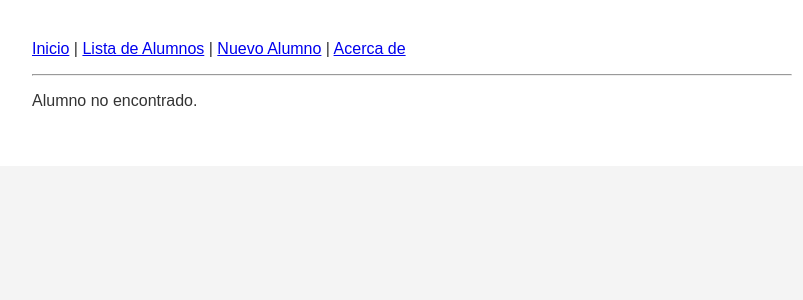
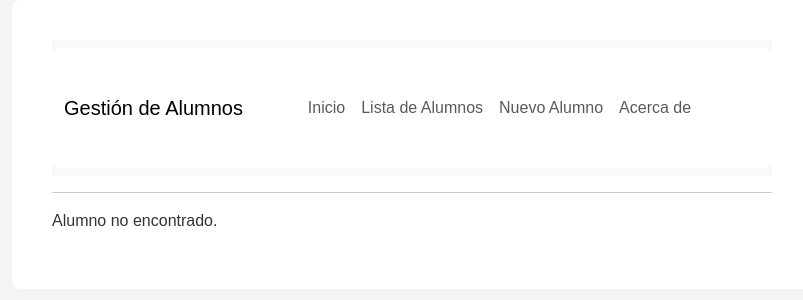
Before and after one commit to Colturas/TP05_PV_2025GRUPO13, a React (Vite) app in the folder TP05_PV_2025GRUPO13/: page /alumnos/1/editar in a window 1280 px wide. Shown: the top 300 px of the page, without its empty margins (228-1031 px from the left). Built offline with nearby package versions, Linux system fonts and the light colour scheme.

Commit message:
Diaz Francisco, añado agregados de bootstrap a la navbar

```diff
--- a/TP05_PV_2025GRUPO13/src/App.jsx
+++ b/TP05_PV_2025GRUPO13/src/App.jsx
@@ -8,6 +8,8 @@ import EditarAlumno from "./EditarAlumno";
 import DetalleAlumno from "./DetalleAlumno";
 import AcercaDe from "./AcercaDe";
 import Papelera from "./Papelera";
+
+import 'bootstrap/dist/css/bootstrap.min.css';
 
 function App() {
   const [alumnos, setAlumnos] = useState([]);
--- a/TP05_PV_2025GRUPO13/src/NavBar.jsx
+++ b/TP05_PV_2025GRUPO13/src/NavBar.jsx
@@ -1,13 +1,32 @@
 import { Link } from "react-router-dom";
+import Container from "react-bootstrap/Container";
+import Nav from "react-bootstrap/Nav";
+import Navbar from "react-bootstrap/Navbar";
 
 function NavBar() {
   return (
-    <nav style={{ marginBottom: "1rem" }}>
-      <Link to="/">Inicio</Link> |{" "}
-      <Link to="/alumnos">Lista de Alumnos</Link> |{" "}
-      <Link to="/alumnos/nuevo">Nuevo Alumno</Link> |{" "}
-      <Link to="/acerca">Acerca de</Link>
-    </nav>
+    <Navbar bg="light" variant="light" expand="lg">
+
+      <Container>
+        <Navbar.Brand as={Link} to="/">
+          Gestión de Alumnos
+        </Navbar.Brand>
+        <Nav className="me-auto">
+          <Nav.Link as={Link} to="/">
+            Inicio
+          </Nav.Link>
+          <Nav.Link as={Link} to="/alumnos">
+            Lista de Alumnos
+          </Nav.Link>
+          <Nav.Link as={Link} to="/alumnos/nuevo">
+            Nuevo Alumno
+          </Nav.Link>
+          <Nav.Link as={Link} to="/acerca">
+            Acerca de
+          </Nav.Link>
+        </Nav>
+      </Container>
+    </Navbar>
   );
 }
 
```
